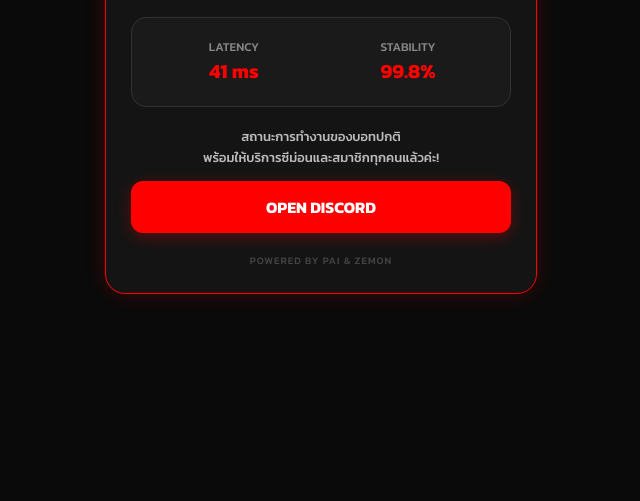
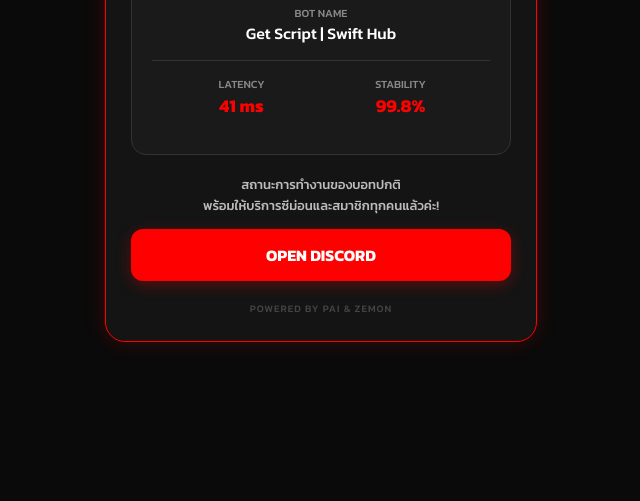
Before and after one commit to Zemon-Zx007/Bot-Sceipt, a website: page index.html in a window 1280 px wide. Shown: the part 299-800 px from the top of the page, without its empty margins (319-959 px from the left). Drawn offline with Linux system fonts and the light colour scheme.

Commit message:
Update index.html

```diff
--- a/index.html
+++ b/index.html
@@ -30,13 +30,21 @@
             padding: 20px;
             margin: 20px 0;
             border: 1px solid #333;
+        }
+        .bot-identity {
+            border-bottom: 1px solid #333;
+            padding-bottom: 10px;
+            margin-bottom: 15px;
+        }
+        .stats-grid {
             display: grid;
             grid-template-columns: 1fr 1fr;
             gap: 10px;
         }
         .stat-item { text-align: center; }
-        .stat-label { font-size: 12px; color: #888; display: block; }
-        .stat-value { font-size: 20px; font-weight: 700; color: #ff0000; }
+        .stat-label { font-size: 11px; color: #888; display: block; text-transform: uppercase; }
+        .stat-value { font-size: 18px; font-weight: 700; color: #ff0000; }
+        .bot-name-val { font-size: 16px; color: #ffffff; font-weight: 500; }
 
         h1 { color: #ff0000; margin: 0; font-size: 28px; text-shadow: 0 0 10px rgba(255,0,0,0.5); }
         .online-text { color: #ff0000; font-size: 14px; margin-bottom: 20px; font-weight: 300; }
@@ -63,6 +71,11 @@
         <div class="online-text"><span class="dot"></span> SYSTEM ONLINE</div>
 
         <div class="status-box">
+            <div class="bot-identity" style="padding: 15px 0;">
+                <span class="stat-label">BOT NAME</span>
+                <span class="bot-name-val">Get Script | Swift Hub</span>
+            </div>
+            <div class="stats-grid" style="padding: 0 15px 15px 15px;">
                 <div class="stat-item">
                     <span class="stat-label">LATENCY</span>
                     <span class="stat-value" id="ping">-- ms</span>
@@ -70,6 +83,7 @@
                 <div class="stat-item">
                     <span class="stat-label">STABILITY</span>
                     <span class="stat-value" id="stable">99.9%</span>
+                </div>
             </div>
         </div>
 
```
Lines whose indentation alone changed are shown as unchanged.
